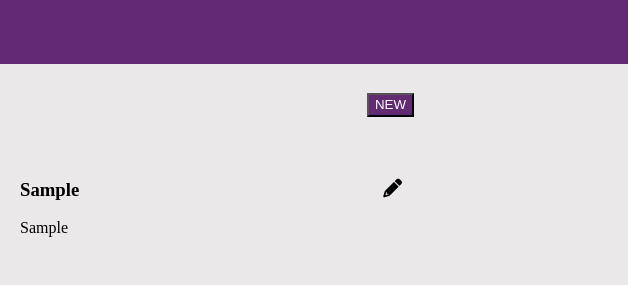
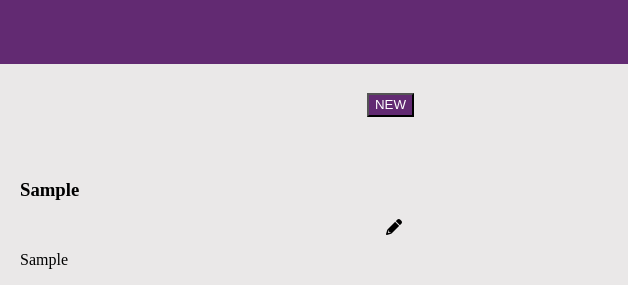
Before and after one commit to tomxnguy/code-journal, a plain HTML site: page index.html in a window 1280 px wide. Both pictures are taken after typing "Sample", "https://example.com", "Sample" into the empty fields and a click on the button "SAVE". Shown: the top 285 px of the page, 652-1280 px from the left. Drawn offline with Linux system fonts and the light colour scheme.

Commit message:
changed pencil div #2

```diff
--- a/css/styles.css
+++ b/css/styles.css
@@ -85,3 +85,8 @@ h3 {
   display: flex;
   justify-content: space-between;
 }
+
+.pencil-div {
+  display: flex;
+  justify-self: flex-end;
+}
--- a/js/main.js
+++ b/js/main.js
@@ -53,11 +53,12 @@ function renderEntry(entry) {
   $textDivRender.appendChild($titleRender);
 
   const $pencilDiv = document.createElement('div');
-  $pencilDiv.setAttribute('class', 'column');
+  $pencilDiv.setAttribute('class', 'pencil-div');
+  $textDivRender.appendChild($pencilDiv);
 
   const $pencilRender = document.createElement('i');
   $pencilRender.className = 'fa-solid fa-pencil';
-  $titleRender.appendChild($pencilRender);
+  $pencilDiv.appendChild($pencilRender);
 
   const $noteRender = document.createElement('p');
   $noteRender.textContent = entry.notes;
```
